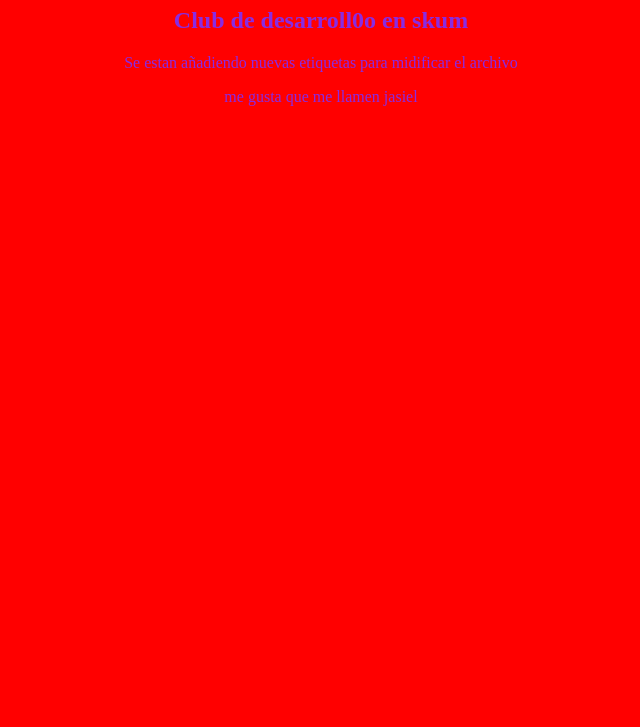
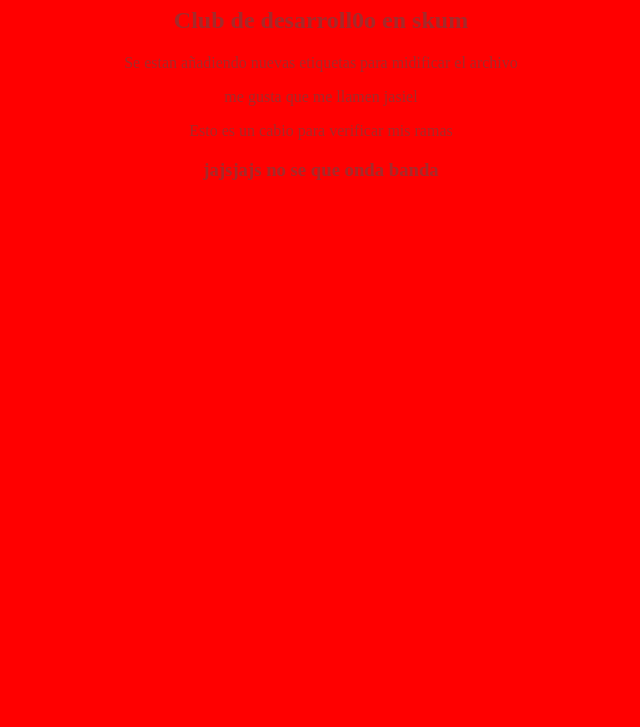
Before and after one commit to noejasiel/GitCurso, a plain HTML site: page index.html in a window 1280 px wide. Shown: the part 73-800 px from the top of the page, without its empty margins (319-959 px from the left). Drawn offline with Linux system fonts and the light colour scheme.

Commit message:
se agrego a color de parrafos y un parrafo

```diff
--- a/css/style.css
+++ b/css/style.css
@@ -1,5 +1,5 @@
 body {
   background-color: red;
   text-align: center;
-  color: blueviolet;
+  color: brown;
 }
--- a/index.html
+++ b/index.html
@@ -14,6 +14,8 @@
       <div>
         <p>Se estan añadiendo nuevas etiquetas para midificar el archivo</p>
         <p>me gusta que me llamen jasiel</p>
+        <p>Esto es un cabio para verificar mis ramas</p>
+        <h3>jajsjajs no se que onda banda</h3>
       </div>
     </main>
   </body>
```
